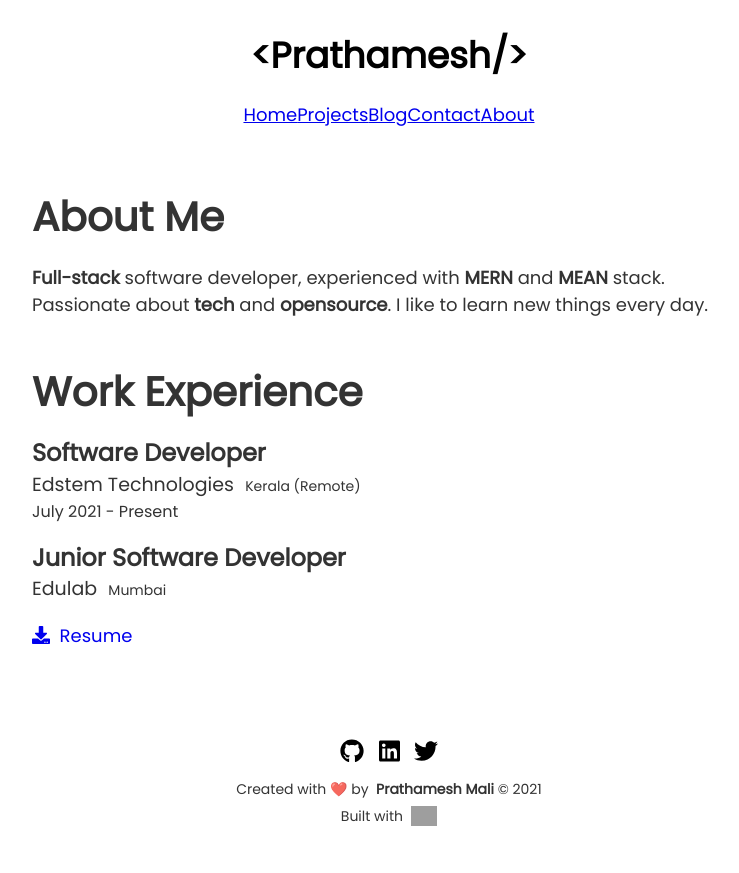
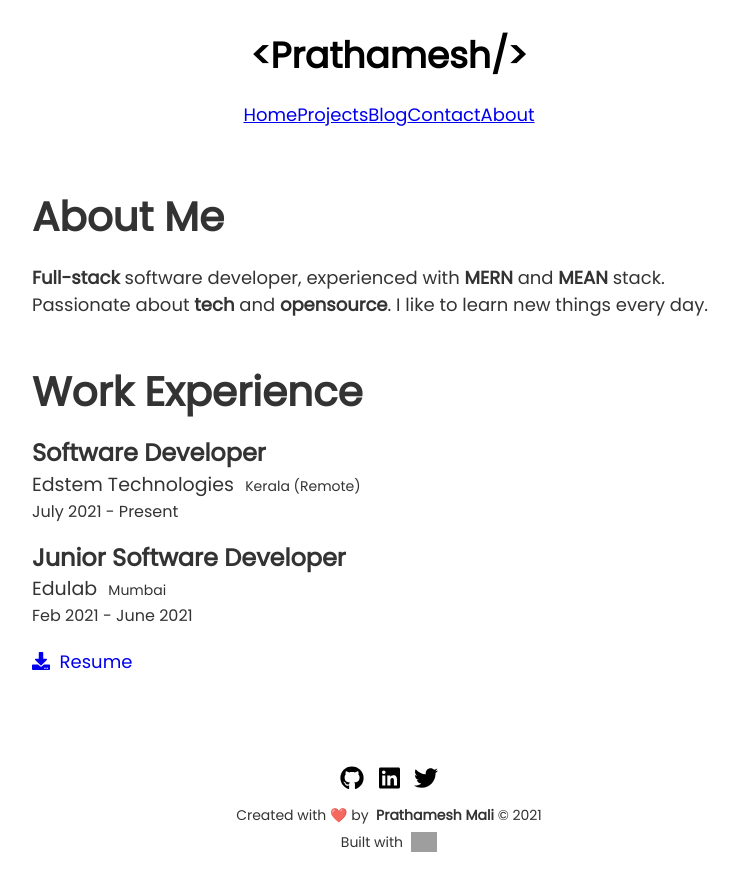
Before and after one commit to Pratham82/portfolio-v4, a Gatsby site: page /about in a window 1280 px wide. Shown: the whole page, without its empty margins (251-990 px from the left). Before the commit the page ends 847 px from the top, so only its background shows below. Built offline with nearby package versions, Linux system fonts and the light colour scheme; Gatsby itself is replaced by a stand-in of ours; grey boxes are pictures that could not be loaded.

Commit message:
Update about.js

```diff
--- a/src/pages/about.js
+++ b/src/pages/about.js
@@ -27,6 +27,7 @@ const About = () => (
       Edulab
       <span className={aboutStyles.location}> &nbsp; Mumbai</span>
     </span>
+    <span className={aboutStyles.duration}>Feb 2021 - June 2021</span>
     <a
       href="https://drive.google.com/uc?id=1_NYNdFqetjN2dzzM0UAI7Ovni1g2tSQn&export=download"
       style={{ textDecoration: "none", display: "block", marginTop: "20px" }}
```
